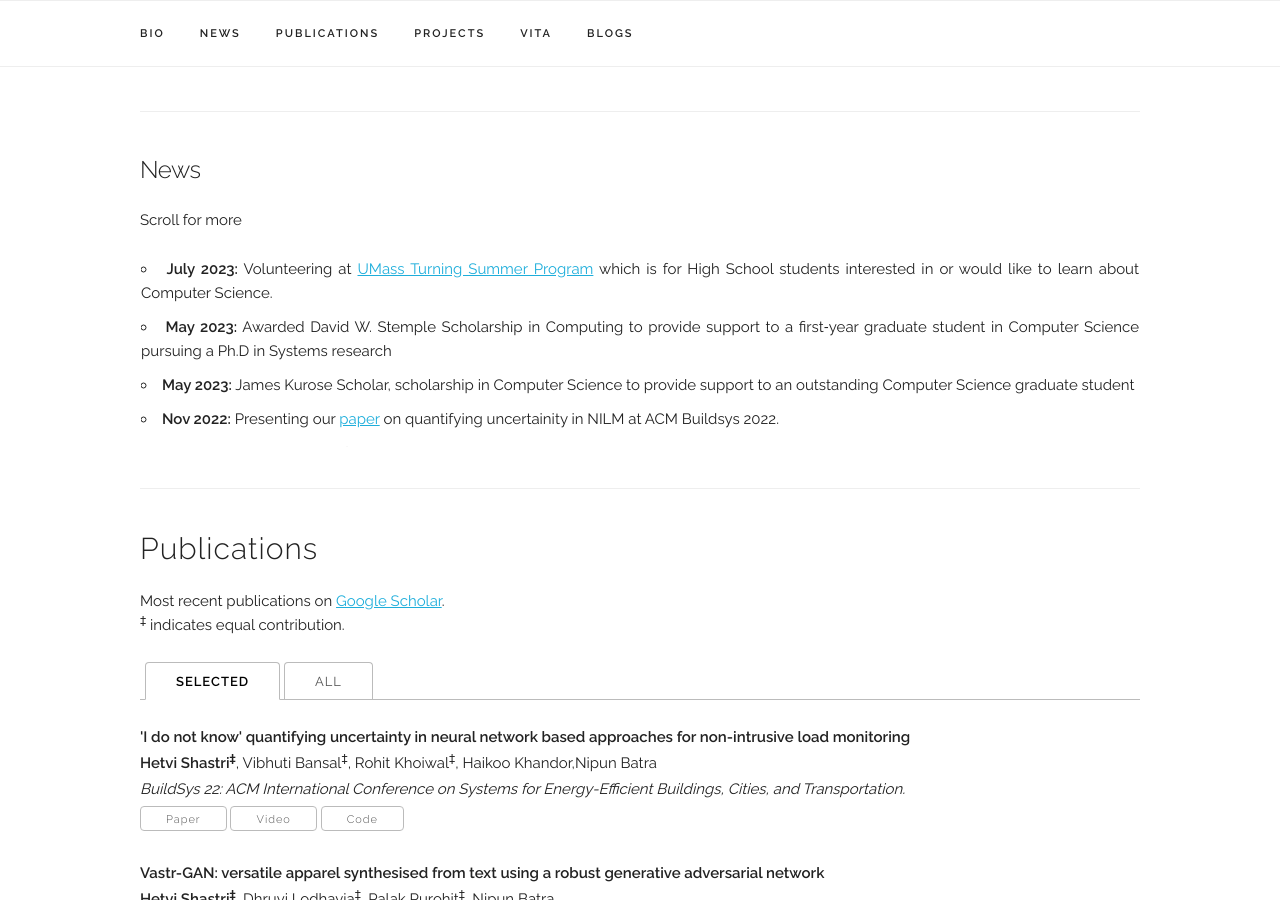
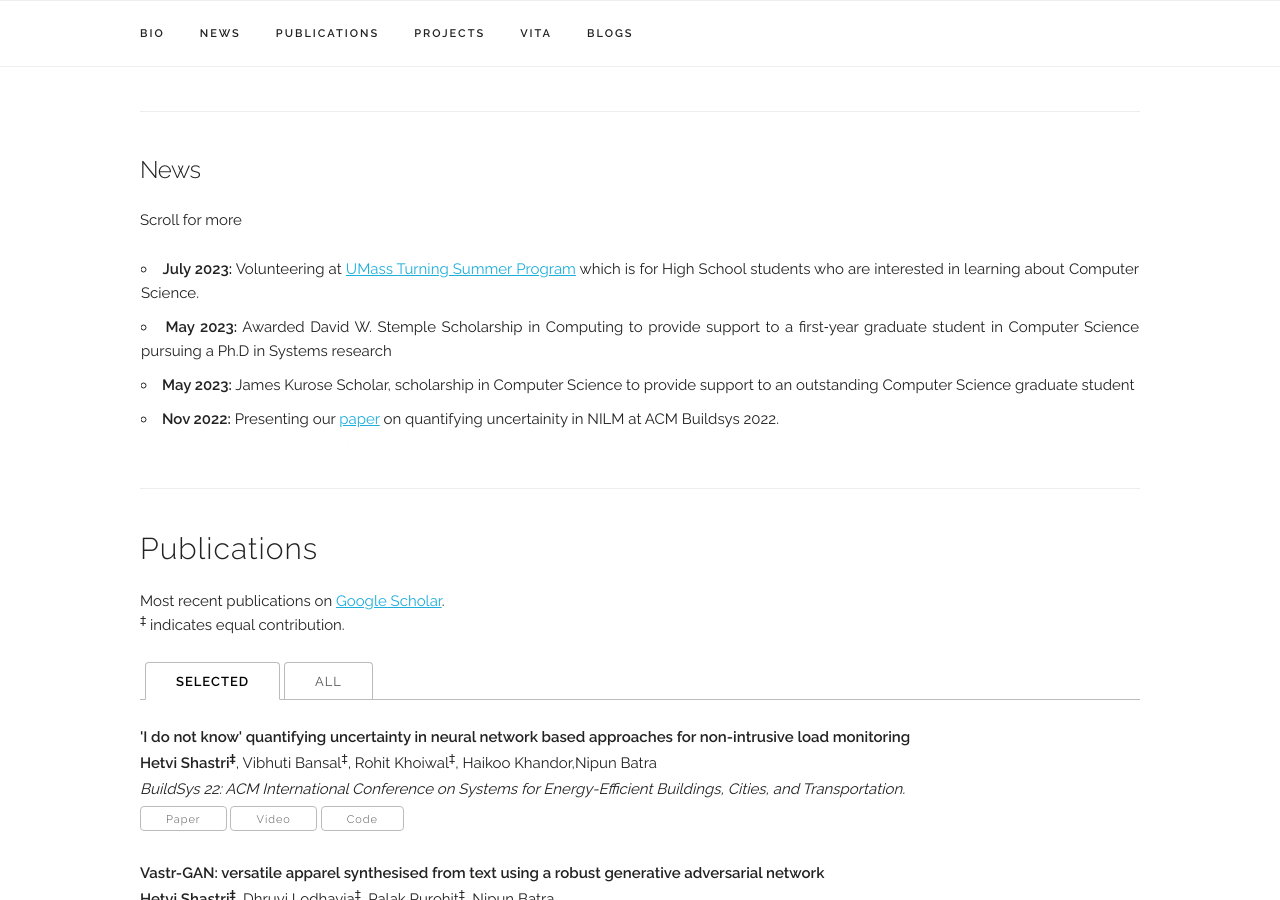
Before and after one commit to hetvishastri/hetvishastri.github.io, a Jekyll site: the page built from index.html, in a window 1280 px wide and 900 px high, scrolled down 616 px. Built offline with Jekyll 4.4.1, drawn with Linux system fonts in a browser that asks for light colours; some web fonts are replaced.

Commit message:
adding news

```diff
--- a/index.html
+++ b/index.html
@@ -47,7 +47,7 @@ title: Home
       }
     </style>
   <ul>
-    <li><b>July 2023:</b> Volunteering at <a href="https://dl.acm.org/doi/abs/10.1145/3563357.3564063">UMass Turning Summer Program</a> which is for High School students interested in or would like to learn about Computer Science.</li>
+    <li><b>July 2023:</b> Volunteering at <a href="https://dl.acm.org/doi/abs/10.1145/3563357.3564063">UMass Turning Summer Program</a> which is for High School students who are interested in learning about Computer Science.</li>
     <!-- <li><b>Jun 2023:</b> GHC Scholar, scholarship offers women and non‑binary students the opportunity to attend the virtual Grace Hopper Celebration 2023</li> -->
     <li><b>May 2023:</b> Awarded David W. Stemple Scholarship in Computing to provide support to a first‑year graduate student in Computer Science pursuing a Ph.D in Systems research</li>
     <li><b>May 2023:</b> James Kurose Scholar, scholarship in Computer Science to provide support to an outstanding Computer Science graduate student</li>
```
